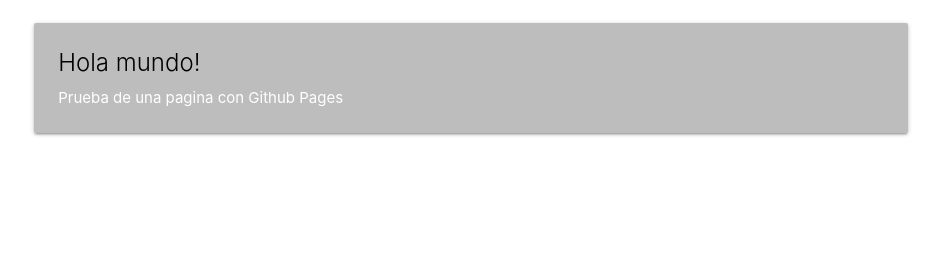
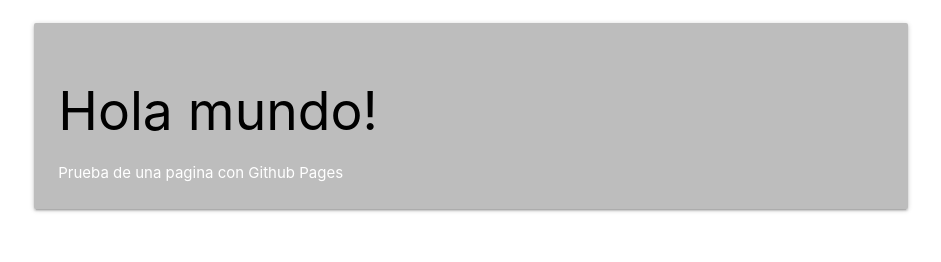
Before and after one commit to ronaldpradopalacios/ronaldpradopalacios.github.io, a plain HTML site: page index.html in a window 1280 px wide. Shown: the whole page, without its empty margins (169-1110 px from the left). Drawn offline with nearby package versions, Linux system fonts and the light colour scheme.

Commit message:
change 2

```diff
--- a/index.html
+++ b/index.html
@@ -19,7 +19,7 @@
             <div class="col s12">
                 <div class="card grey lighten-1">
                     <div class="card-content white-text">
-                        <span class="card-title display-4 black-text">Hola mundo!</span>
+                        <h2 class="black-text mt-0">Hola mundo!</h2>
                         <p>Prueba de una pagina con Github Pages</p>
                     </div>
                 </div>
```
